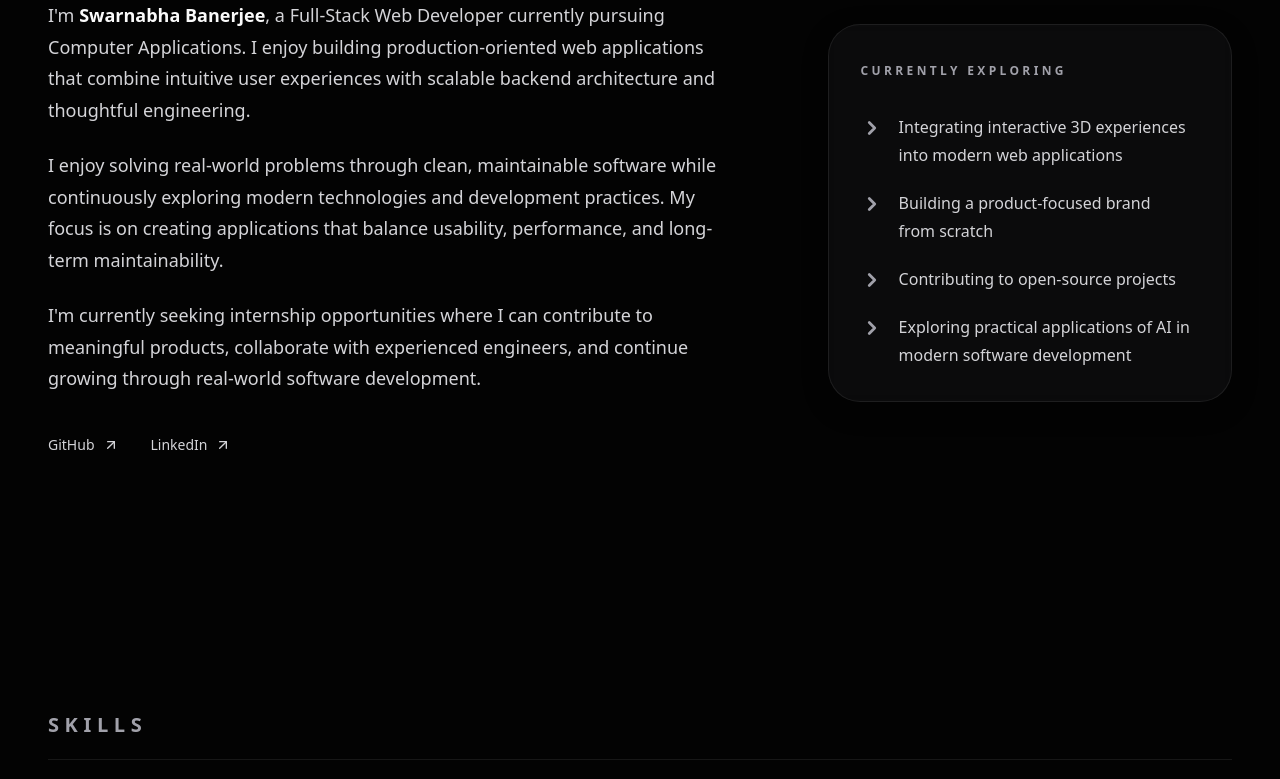
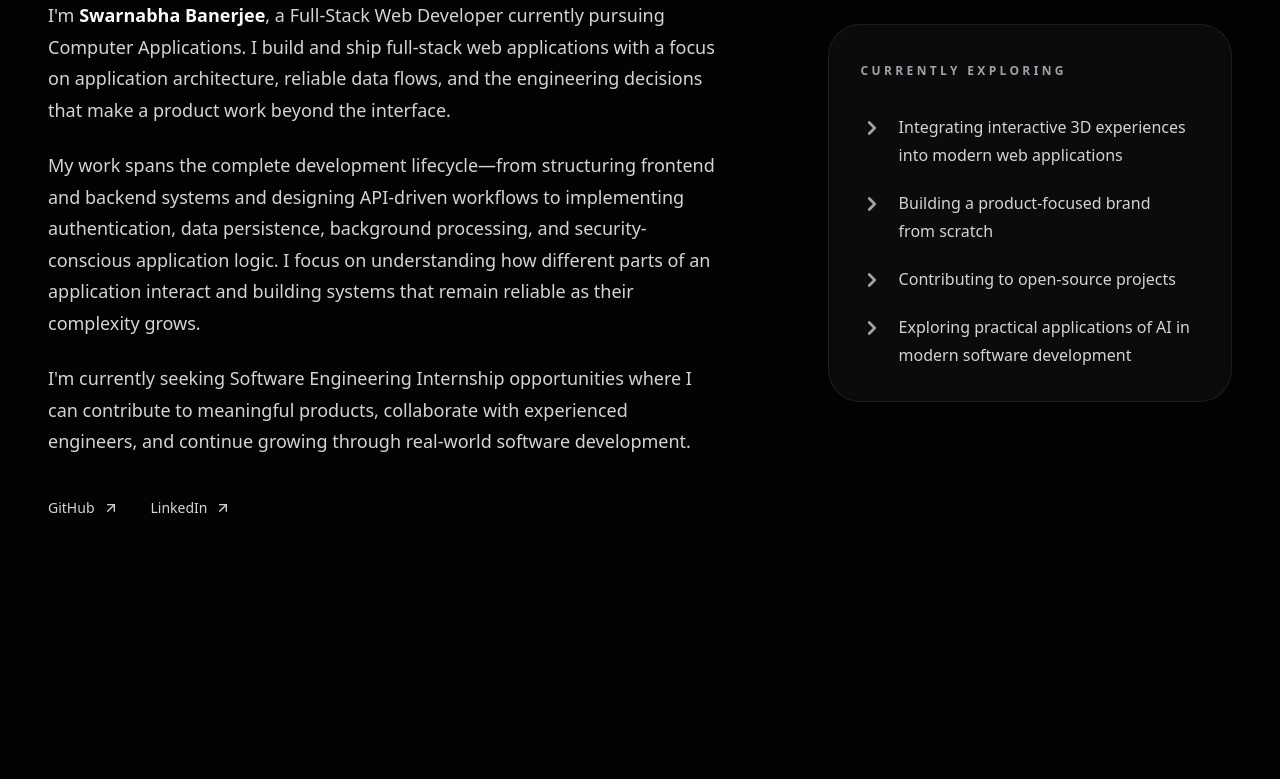
Before and after one commit to Swarnabha07/portfolio, a Next.js app: page / in a window 1280 px wide. Shown: the part 1009-1788 px from the top of the page. Built offline with nearby package versions, Linux system fonts and the light colour scheme.

Commit message:
fix: about section text and resume file metadata

```diff
--- a/constants/about.js
+++ b/constants/about.js
@@ -1,10 +1,10 @@
 export const ABOUT = {
   paragraphs: [
-    `I'm Swarnabha Banerjee, a Full-Stack Web Developer currently pursuing Computer Applications. I enjoy building production-oriented web applications that combine intuitive user experiences with scalable backend architecture and thoughtful engineering.`,
+    `I'm Swarnabha Banerjee, a Full-Stack Web Developer currently pursuing Computer Applications. I build and ship full-stack web applications with a focus on application architecture, reliable data flows, and the engineering decisions that make a product work beyond the interface.`,
 
-    `I enjoy solving real-world problems through clean, maintainable software while continuously exploring modern technologies and development practices. My focus is on creating applications that balance usability, performance, and long-term maintainability.`,
+    `My work spans the complete development lifecycle—from structuring frontend and backend systems and designing API-driven workflows to implementing authentication, data persistence, background processing, and security-conscious application logic. I focus on understanding how different parts of an application interact and building systems that remain reliable as their complexity grows.`,
 
-    `I'm currently seeking internship opportunities where I can contribute to meaningful products, collaborate with experienced engineers, and continue growing through real-world software development.`,
+    `I'm currently seeking Software Engineering Internship opportunities where I can contribute to meaningful products, collaborate with experienced engineers, and continue growing through real-world software development.`,
   ],
 
   currentlyExploring: [
```
Also changed, not shown: 1 other file (tests, documents, lock files or other folders).
